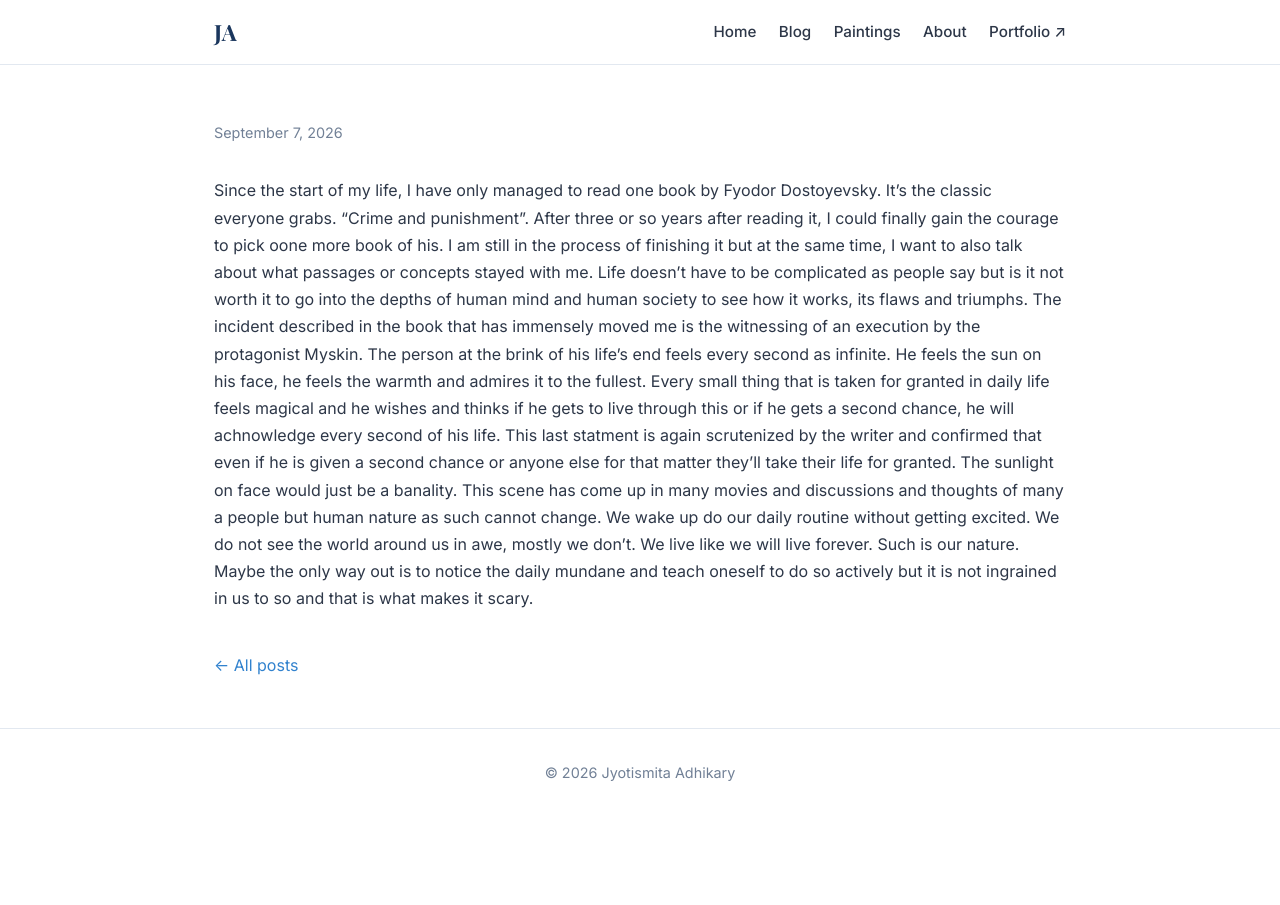
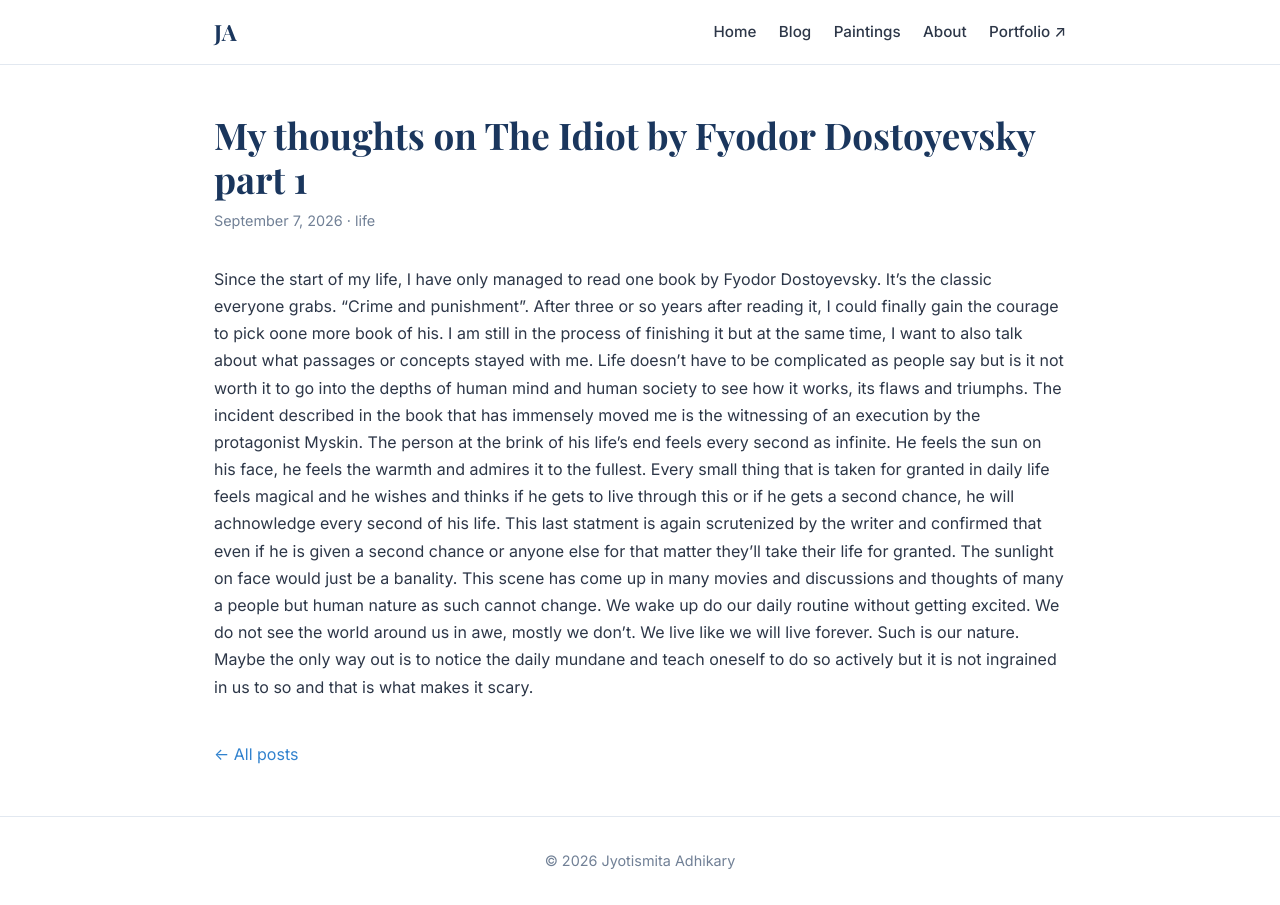
Before and after one commit to JyotismitaAdhikary/Creative, a Jekyll site: the page built from _posts/2026-09-07-my-thoughts-on-the_idiot.md, in a window 1280 px wide. Built offline with Jekyll 4.4.1, drawn with Linux system fonts in a browser that asks for light colours; our own code applies the rules of GitHub Pages for plain Markdown files.

Commit message:
Fix title formatting in blog post about 'The Idiot'

```diff
--- a/_posts/2026-09-07-my-thoughts-on-the_idiot.md
+++ b/_posts/2026-09-07-my-thoughts-on-the_idiot.md
@@ -1,6 +1,6 @@
 ---
 layout: post
-title: "My thoughts on "The Idiot" by Fyodor Dostoyevsky part 1"
+title: "My thoughts on The Idiot by Fyodor Dostoyevsky part 1"
 date: 2026-09-07
 tags: [life]
 ---
```
